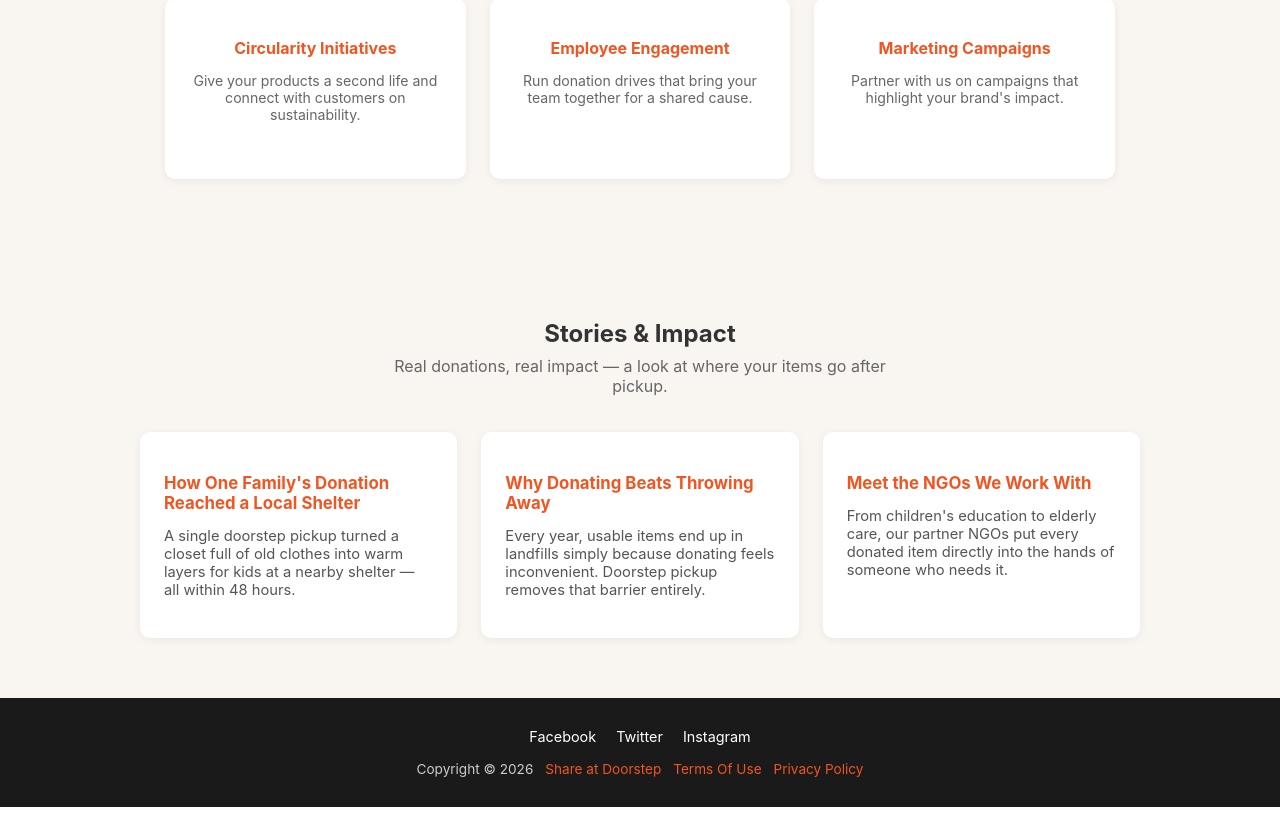
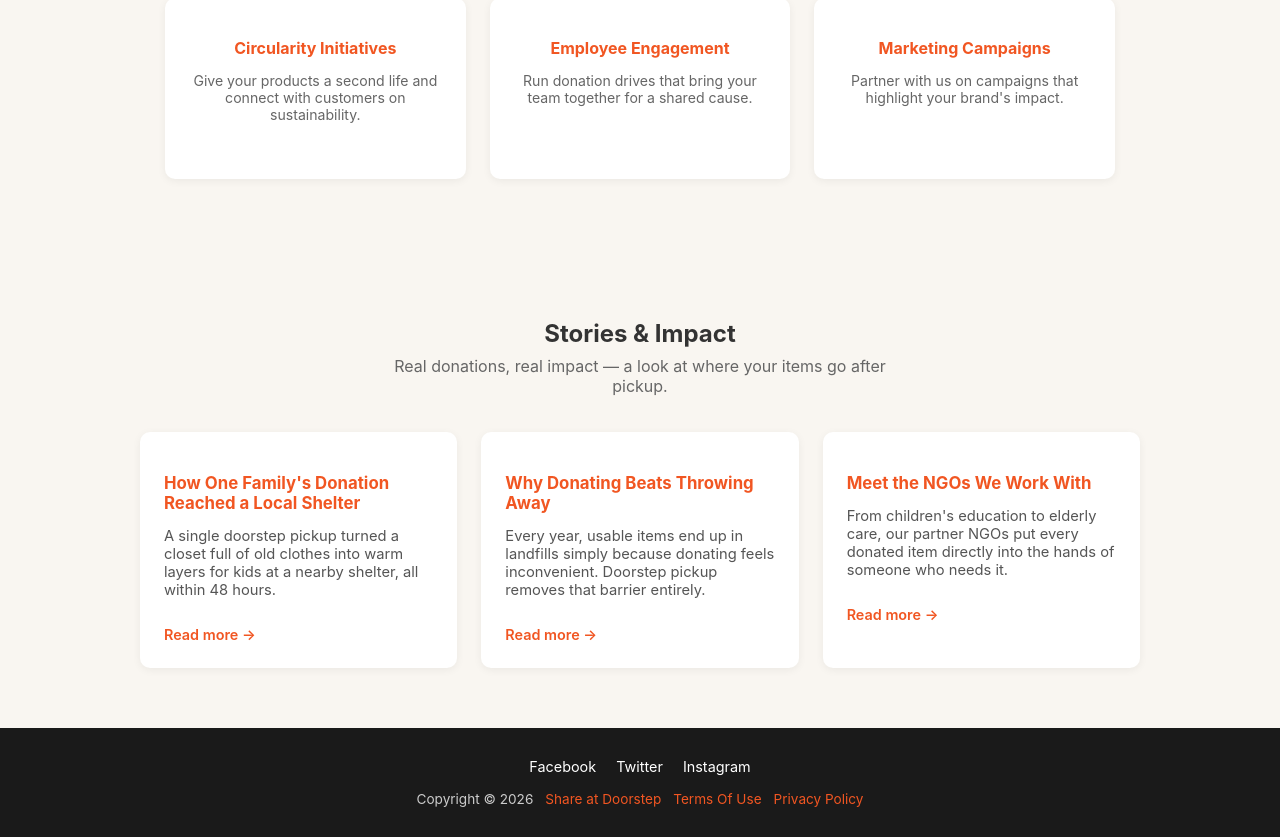
Before and after one commit to Kee06/share-at-doorstep, a React (Create React App) app in the folder client/: page / in a window 1280 px wide. Shown: the part 1787-2624 px from the top of the page. Before the commit the page ends 2594 px from the top, so only its background shows below. Built offline with nearby package versions, Linux system fonts and the light colour scheme.

Commit message:
Make story cards clickable with individual story pages

```diff
--- a/client/src/App.js
+++ b/client/src/App.js
@@ -13,6 +13,7 @@ import Contact from "./pages/Contact";
 import Terms from "./pages/Terms";
 import Privacy from "./pages/Privacy";
 import Donate from "./pages/Donate";
+import StoryPage from "./pages/StoryPage";
 import "./App.css";
 
 function App() {
@@ -32,6 +33,7 @@ function App() {
         <Route path="/terms" element={<Terms />} />
         <Route path="/privacy" element={<Privacy />} />
         <Route path="/donate" element={<Donate />} />
+        <Route path="/stories/:slug" element={<StoryPage />} />
       </Routes>
       <Footer />
     </Router>
--- a/client/src/components/Stories.css
+++ b/client/src/components/Stories.css
@@ -47,3 +47,23 @@
     grid-template-columns: 1fr;
   }
 }
+
+a.story-card {
+  display: block;
+  text-decoration: none;
+  color: inherit;
+  transition: transform 0.2s, box-shadow 0.2s;
+}
+
+a.story-card:hover {
+  transform: translateY(-4px);
+  box-shadow: 0 6px 16px rgba(0, 0, 0, 0.12);
+}
+
+.story-readmore {
+  display: inline-block;
+  margin-top: 12px;
+  color: #f15622;
+  font-weight: 600;
+  font-size: 0.9rem;
+}
--- a/client/src/components/Stories.js
+++ b/client/src/components/Stories.js
@@ -1,19 +1,6 @@
+import { Link } from "react-router-dom";
+import { stories } from "../data/stories";
 import "./Stories.css";
-
-const stories = [
-  {
-    title: "How One Family's Donation Reached a Local Shelter",
-    text: "A single doorstep pickup turned a closet full of old clothes into warm layers for kids at a nearby shelter — all within 48 hours.",
-  },
-  {
-    title: "Why Donating Beats Throwing Away",
-    text: "Every year, usable items end up in landfills simply because donating feels inconvenient. Doorstep pickup removes that barrier entirely.",
-  },
-  {
-    title: "Meet the NGOs We Work With",
-    text: "From children's education to elderly care, our partner NGOs put every donated item directly into the hands of someone who needs it.",
-  },
-];
 
 function Stories() {
   return (
@@ -23,11 +10,12 @@ function Stories() {
         Real donations, real impact — a look at where your items go after pickup.
       </p>
       <div className="stories-grid">
-        {stories.map((s, i) => (
-          <div className="story-card" key={i}>
+        {stories.map((s) => (
+          <Link to={`/stories/${s.slug}`} className="story-card" key={s.slug}>
             <h3>{s.title}</h3>
-            <p>{s.text}</p>
-          </div>
+            <p>{s.summary}</p>
+            <span className="story-readmore">Read more →</span>
+          </Link>
         ))}
       </div>
     </section>
--- /dev/null
+++ b/client/src/data/stories.js
@@ -0,0 +1,35 @@
+export const stories = [
+  {
+    slug: "family-donation-local-shelter",
+    title: "How One Family's Donation Reached a Local Shelter",
+    summary:
+      "A single doorstep pickup turned a closet full of old clothes into warm layers for kids at a nearby shelter, all within 48 hours.",
+    body: [
+      "It started with a closet that hadn't been cleared out in years. The family had winter jackets, sweaters, and school clothes their children had outgrown, but no time to find a place to donate them.",
+      "They booked a doorstep pickup through Share at Doorstep and picked a time slot that fit around work. A volunteer arrived, collected the bags, and confirmed the items.",
+      "Within 48 hours, the clothes had been sorted and delivered to a partner NGO running a shelter for children. The family could see exactly where their donation went, which made the whole experience feel personal instead of anonymous.",
+    ],
+  },
+  {
+    slug: "why-donating-beats-throwing-away",
+    title: "Why Donating Beats Throwing Away",
+    summary:
+      "Every year, usable items end up in landfills simply because donating feels inconvenient. Doorstep pickup removes that barrier entirely.",
+    body: [
+      "Most people don't throw things away because they want to waste them. They do it because donating takes effort: finding an organization, packing items, and travelling to drop them off.",
+      "That inconvenience is the real reason so many usable books, clothes, and toys end up in landfills.",
+      "Doorstep pickup removes the effort. You pack the items, choose a time, and we handle the rest. Every item that gets a second life is one less item in a landfill, and one more person helped.",
+    ],
+  },
+  {
+    slug: "meet-the-ngos-we-work-with",
+    title: "Meet the NGOs We Work With",
+    summary:
+      "From children's education to elderly care, our partner NGOs put every donated item directly into the hands of someone who needs it.",
+    body: [
+      "Every donation made through Share at Doorstep goes to a verified partner NGO. We don't just collect items; we make sure they reach people who need them.",
+      "Our partners work across many areas, including children's education, elderly care, shelter, and healthcare. Each NGO tells us what it needs most, so donations match real requirements instead of piling up unused.",
+      "You can browse the full list of verified NGOs on our NGO listing page and see who your donation could support.",
+    ],
+  },
+];
--- /dev/null
+++ b/client/src/pages/StoryPage.js
@@ -0,0 +1,37 @@
+import { useEffect } from "react";
+import { Link, useParams } from "react-router-dom";
+import { stories } from "../data/stories";
+import "./StaticPage.css";
+
+function StoryPage() {
+  const { slug } = useParams();
+  const story = stories.find((s) => s.slug === slug);
+
+  useEffect(() => {
+    window.scrollTo(0, 0);
+  }, [slug]);
+
+  if (!story) {
+    return (
+      <div className="static-page">
+        <h1>Story not found</h1>
+        <p>We couldn't find that story.</p>
+        <Link to="/">← Back to Home</Link>
+      </div>
+    );
+  }
+
+  return (
+    <div className="static-page">
+      <Link to="/" style={{ color: "#f15622", textDecoration: "none" }}>
+        ← Back to Home
+      </Link>
+      <h1 style={{ marginTop: 16 }}>{story.title}</h1>
+      {story.body.map((para, i) => (
+        <p key={i}>{para}</p>
+      ))}
+    </div>
+  );
+}
+
+export default StoryPage;
```
Also changed, not shown: 1 other file (tests, documents, lock files or other folders).
